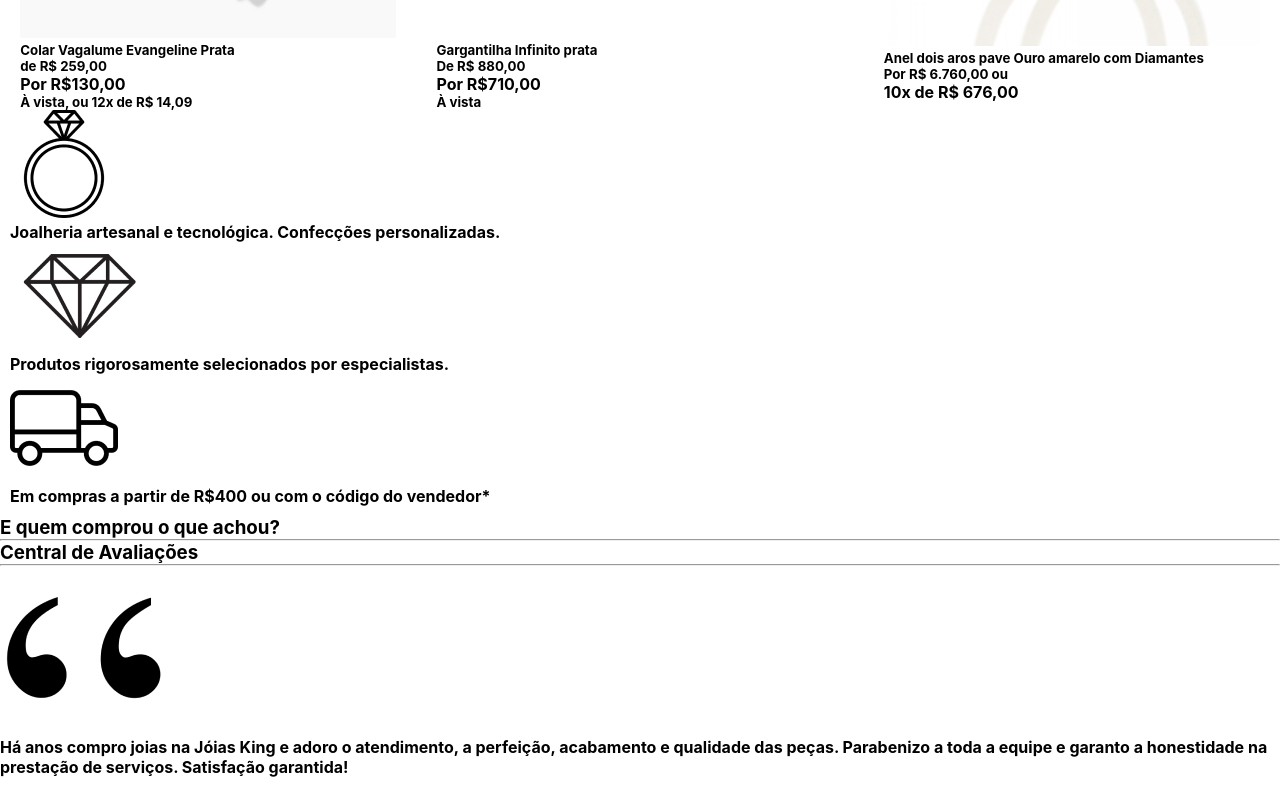
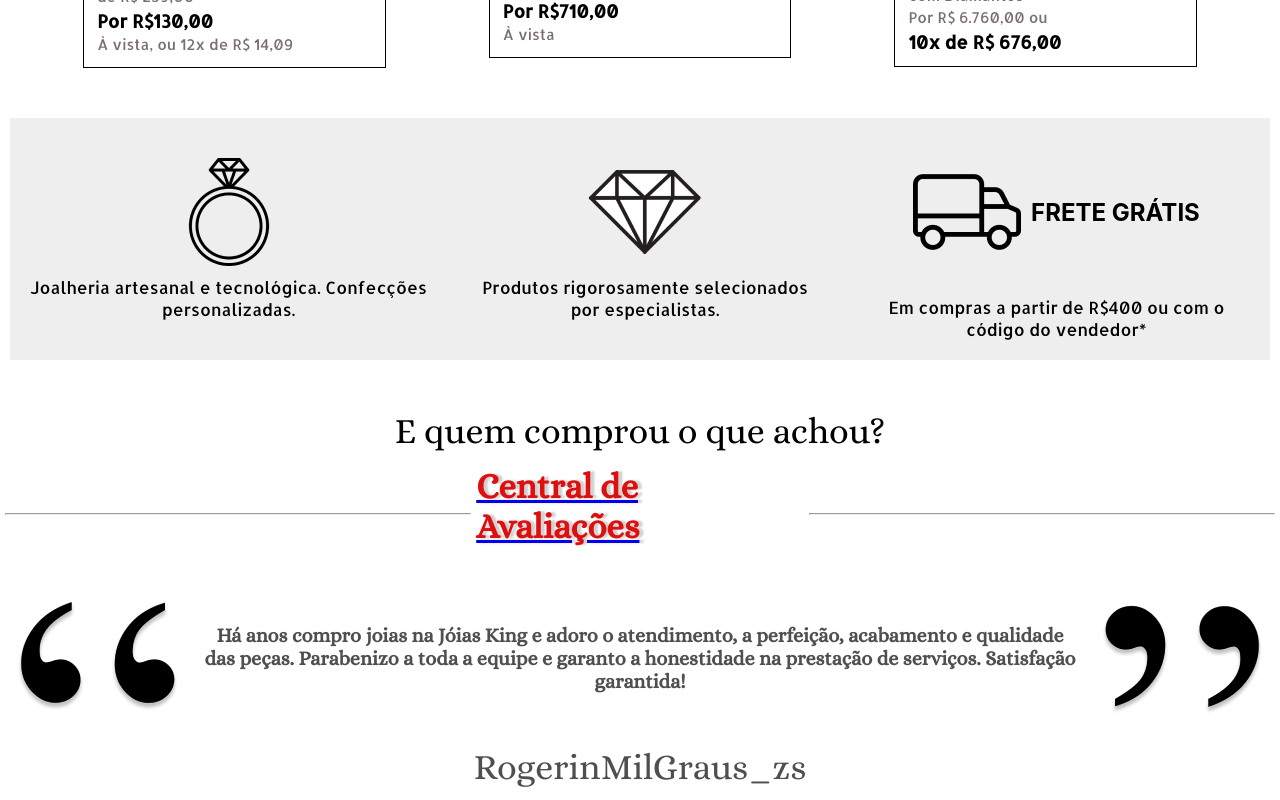
Before and after one commit to RichardArth/Joias-King, a React (Create React App) app: page / in a window 1280 px wide. Shown: the part 1580-2380 px from the top of the page. Built offline with nearby package versions, Linux system fonts and the light colour scheme.

Commit message:
landing page 100% finalizada e home do adm

```diff
--- a/src/index.js
+++ b/src/index.js
@@ -14,6 +14,7 @@ import Categorias from './pages/categorias/index';
 import CadastroProduto from './pages/cadastro-produto';
 import CuidadoJoias from './pages/cuidado com as joias';
 import LandingPage from './pages/landind page';
+import LandingAdm from './pages/landing-page-adm';
 
 import { register } from 'swiper/element/bundle'
 import 'swiper/scss';
@@ -38,6 +39,7 @@ root.render(
        <Route path='/categorias' element={<Categorias/>} />
        <Route path='/cd-produto' element={<CadastroProduto />} />
        <Route path='/cuidado-joias' element={<CuidadoJoias />} />
+       <Route path='/home-adm'element={<LandingAdm />} />
       </Routes>
     </BrowserRouter>
   </React.StrictMode>
--- a/src/pages/cadastro/index.js
+++ b/src/pages/cadastro/index.js
@@ -1,6 +1,7 @@
 import { useState } from 'react';
 import './index.scss';
 import axios from 'axios';
+import { Link } from 'react-router-dom';
 
 function Index(){
 
@@ -32,7 +33,7 @@ return(
     <div className='index'>
         <section className='cadastro01'>
         <div className='cabecalho-cadastro'>
-          <img src='./assets/images/logopreta.png'/>
+          <Link to='/'><img src='./assets/images/logopreta.png'/></Link>
         </div>
 
         <div className='cadastro-0'>
--- a/src/pages/landind page/index.js
+++ b/src/pages/landind page/index.js
@@ -3,6 +3,7 @@ import Cabecalho from '../../components/cabecalho';
 import Rodape from '../../components/rodape';
 import { Swiper, SwiperSlide } from 'swiper/react'
 import { useEffect, useState } from 'react';
+import { Link } from 'react-router-dom';
 
 
 function LandingPage() {
@@ -132,7 +133,10 @@ function LandingPage() {
                     </div>
 
                     <div>
-                        <img src='./assets/images/qualidade-frete.png'></img>
+                        <div className='frete-gratis'>
+                            <img src='./assets/images/qualidade-frete.png'></img>
+                            <h2>FRETE GRÁTIS</h2>
+                        </div>
                         <h4>Em compras a partir de R$400 ou com o código do vendedor*</h4>
                     </div>
                 </div>
@@ -142,9 +146,9 @@ function LandingPage() {
                 <h3>E quem comprou o que achou?</h3>
 
                 <div className='s3-central-avaliacoes'>
-                    <div>
+                    <div className='s3ca-titulo'>
                         <hr></hr>
-                        <h3><b>Central de Avaliações</b></h3>
+                        <Link><h3 style={{color: '#DE0F0F'}}><b>Central de Avaliações</b></h3></Link>
                         <hr></hr>
                     </div>
 
--- a/src/pages/landind page/index.scss
+++ b/src/pages/landind page/index.scss
@@ -8,7 +8,6 @@
         flex-direction: row;
         justify-content: space-evenly;
         align-items: center;
-
 
         > a {
             font-weight: 700;
@@ -46,7 +45,7 @@
             gap:20px;
 
             .categorias2-linha {
-                width: 35%;
+                width: 33%;
                 height: 1px;
                 border: none;
                 background-color: #B88B1B;
@@ -119,6 +118,119 @@
             justify-content: space-evenly;
             align-items: center;
             margin-top: 40px;
+
+            .s2-produtos-vagalume {
+                width: 22%;
+            }
+
+            .s2-produtos-doisaros {
+                width: 23%;
+            }
+
+            div {
+                border: 1px solid black;
+                width: 24%;
+                padding: 10px;
+
+                img {
+                    width: 100%;
+                    margin-bottom: 5px;
+                }
+
+                h5 {
+                    color:#7A6E6E;
+                    font:15px 'Allerta';
+                    margin: 3px;
+                }
+
+                h4 {
+                    font:18px 'Allerta';
+                    margin: 3px;
+                    font-weight: 600;
+                }
+            }
+        }
+
+        .ph-s2-qualidades {
+            display: flex;
+            flex-direction: row;
+            justify-content: space-evenly;
+            align-items: center;
+            background-color: #EEEEEE;
+            width: 100%;
+            margin-top: 50px;
+
+            div {
+                display: flex;
+                flex-direction: column;
+                justify-content: center;
+                align-items: center;
+                padding: 20px;
+                text-align: center;
+
+                h4 {
+                    font:17px 'Allerta';
+                    margin-top: 10px;
+                }
+
+                .frete-gratis{
+                    display: flex;
+                    flex-direction: row;
+                    gap:10px;
+                }
+            }
+        }
+    }
+
+    .ph-secao-03 {
+        display: flex;
+        flex-direction: column;
+        justify-content: center;
+        align-items: center;
+        margin-top: 40px;
+
+        h3 {
+            font:36px 'Alice';
+            margin-bottom: 15px;
+        }
+
+        .s3-central-avaliacoes {
+
+            .s3ca-titulo {
+                display: flex;
+                flex-direction: row;
+                justify-content: center;
+                align-items: center;
+
+                hr {
+                    width: 37%;
+                    margin: 5px;
+                }
+
+                h3 {
+                    font:35px 'Alice';
+                    text-shadow: 4px 0px 2px rgba(68, 68, 68, 0.25);
+                }
+            }
+
+            .ca-avaliacoes {
+                padding: 10px;
+                display: flex;
+                flex-direction: column;
+                justify-content: center;
+                align-items: center;
+
+                div {
+                    display: flex;
+                    flex-direction: row;
+                    justify-content: space-between;
+                    align-items: center;
+                    gap:15px;
+                    text-align: center;
+                    color:#504F4F;
+                    font:20px 'Alice'
+                }
+            }
         }
     }
 
@@ -127,6 +239,5 @@
         height: 420px;
         object-fit: cover;
         box-shadow: 10px 2px 10px 5px #353535;
-
     }
 }
--- /dev/null
+++ b/src/pages/landing-page-adm/index.js
@@ -0,0 +1,69 @@
+import './index.scss';
+import { Link } from 'react-router-dom';
+
+
+function LandingAdm() {
+    return(
+        <section className='secao-01-adm'>
+            <div className='s1adm-esquerda'>
+                <header>
+                    <div>
+                        <img src='./assets/images/usuario.png'></img>
+                        <h4>cacique.adm@gmail.com</h4>
+                    </div>
+                    <hr></hr>
+                </header>
+
+                <nav className='s1eadm-projetos'>
+                    <h2>PROJETOS</h2>
+                    <li><Link to='https://www.figma.com/file/OpQQXeuksFS66F1xjIsB7l/Joias-King?type=design&node-id=0-1&mode=design&t=DsyVs1E4AQED9YNt-0'>APARÊNCIA</Link></li>
+                    <li>PÁGINAS</li>
+                </nav>
+
+                <nav className='s1eadm-produtos'>
+                    <h2>PRODUTOS</h2>
+                    <li><Link to='cd-produto'>ADICIONAR PRODUTO</Link></li>
+                    <li><Link to='/home-adm'>PRODUTOS</Link></li>
+                    <li>MELHORES AVALIAÇÕES</li>
+                    <li>OS MAIS COMPRADOS</li>
+                    <li>GRÁFICO DE VENDAS</li>
+                    <li>PEDIDOS EM ANDAMENTO</li>
+                    <li>PEDIDOS ENVIADOS</li>
+                </nav>
+            </div>
+
+            <div className='s1adm-parte-principal'>
+                <header>
+                    <img src='./assets/images/logobranca.png'></img>
+                    <hr></hr>
+                </header>
+
+                <div className='s1admp-titulo'>
+                    <h1>
+                        SEJA BEM-VINDO CACIQUE
+                    </h1>
+                </div>
+
+                <main className='s1p-produtos'>
+                    <div className='ficha-produto'>
+                        <div className='imagem-produto'>
+                        <img src='./assets/images/produto-home-adm.png'></img>
+                        </div>
+
+                        <div className='descricao-produto'>
+                            <h4>Mix de Colares de Prata Corações e Ponto de Luz</h4>
+                            <h5 style={{color: '#B88B1B'}}>R$129,98</h5>
+                        </div>
+
+                        <div className='personalizar-produto'>
+                            <img src='./assets/images/deletar-produto.png'></img>
+                            <img src='./assets/images/alterar-produto.png'></img>
+                        </div>
+                    </div>
+                </main>
+            </div>
+        </section>
+    )
+}
+
+export default LandingAdm
--- /dev/null
+++ b/src/pages/landing-page-adm/index.scss
@@ -0,0 +1,126 @@
+.secao-01-adm {
+    display: flex;
+    flex-direction: row;
+
+    .s1adm-esquerda {
+        width: 25%;
+        background-color: #D9D9D9 !important;
+
+        header {
+            height: 14%;
+            display: flex;
+            flex-direction: column;
+
+            div {
+                display: flex;
+                flex-direction: row;
+                justify-content: center;
+                align-items: center;
+                gap:15px;
+                padding: 20px;
+
+                img {
+                    width: 20%;
+                }
+            }
+        }
+
+        .s1eadm-projetos,
+        .s1eadm-produtos {
+            padding: 20px;
+
+            Link {
+                text-decoration: none;
+                text-transform: none;
+                cursor: pointer;
+            }
+        }
+    }
+
+    .s1adm-parte-principal {
+        width: 80%;
+        background-color: #fff !important;
+
+        header {
+            width: 100%;
+            height: 20%;
+            display: flex;
+            flex-direction: column;
+            justify-content: center;
+            align-items: center;
+
+            img {
+                width: 20%;
+            }
+
+            hr {
+                border: none;
+                width: 90%;
+                height: 1px;
+                animation:CresceDiminui 10s linear infinite;
+                background-color: #B88B1B;
+            }
+        }
+
+        .s1admp-titulo {
+            text-align: center;
+            margin-top: 50px;
+            font:30px 'Allerta'
+        }
+
+        main {
+            padding: 20px;
+            display: flex;
+            margin-top: 40px;
+            flex-direction: row;
+            flex-wrap: wrap;
+            justify-content: space-between;
+            align-items: center;
+
+            .ficha-produto {
+                display: flex;
+                padding: 15px;
+                flex-direction: column;
+                justify-content: center;
+                align-items: center;
+                gap:10px;
+                width: 28%;
+
+                .imagem-produto {
+                    border: 1px solid black;
+                    height: 100%;
+                    width: 100%;
+                    padding: 10px;
+
+                    img {
+                        width: 100%;
+                        height: 100%;
+                    }
+                }
+
+                .descricao-produto {
+                    text-align: center;
+
+                    h4 {
+                        font:15px 'Allerta'
+                    }
+
+                    h5 {
+                        font:18px 'Allerta'
+                    }
+                }
+
+                .personalizar-produto {
+                    display: flex;
+                    flex-direction: row;
+                    justify-content: center;
+                    align-items: center;
+
+                    img {
+                        margin: 0px 0px 10px 10px;
+                    }
+                }
+            }
+        }
+    }
+}
```
Also changed, not shown: public/assets/images/aspas-esquerda.png.
